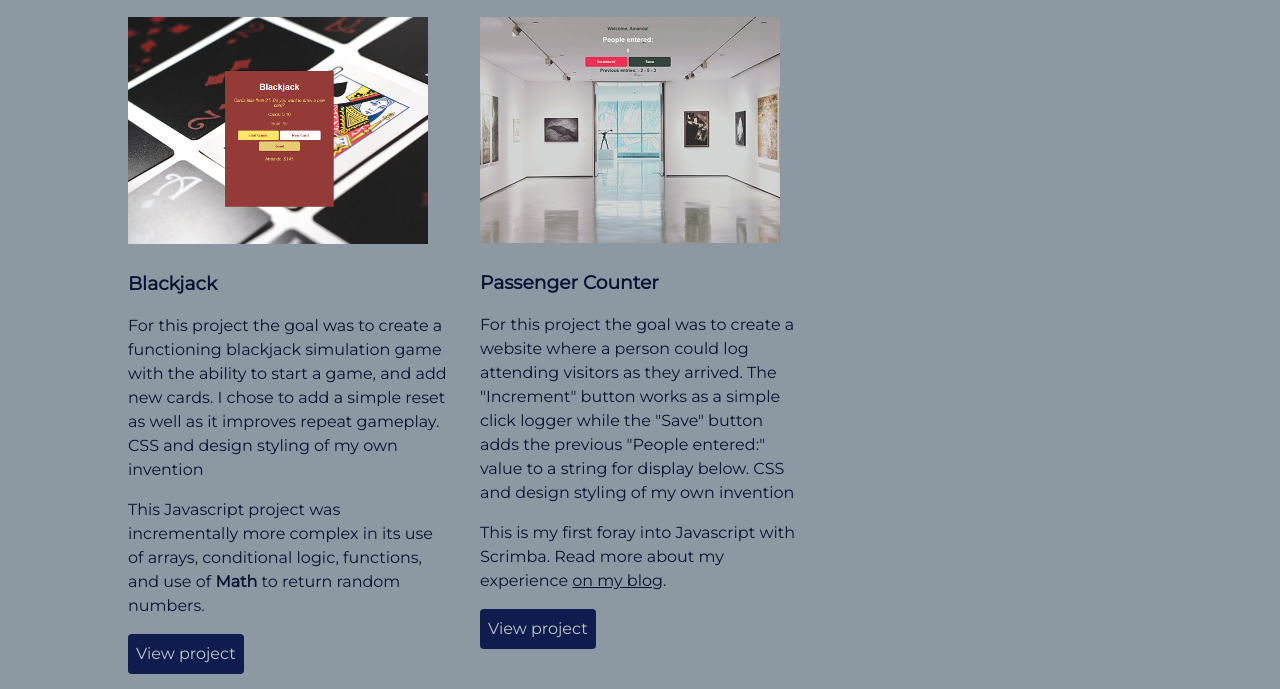
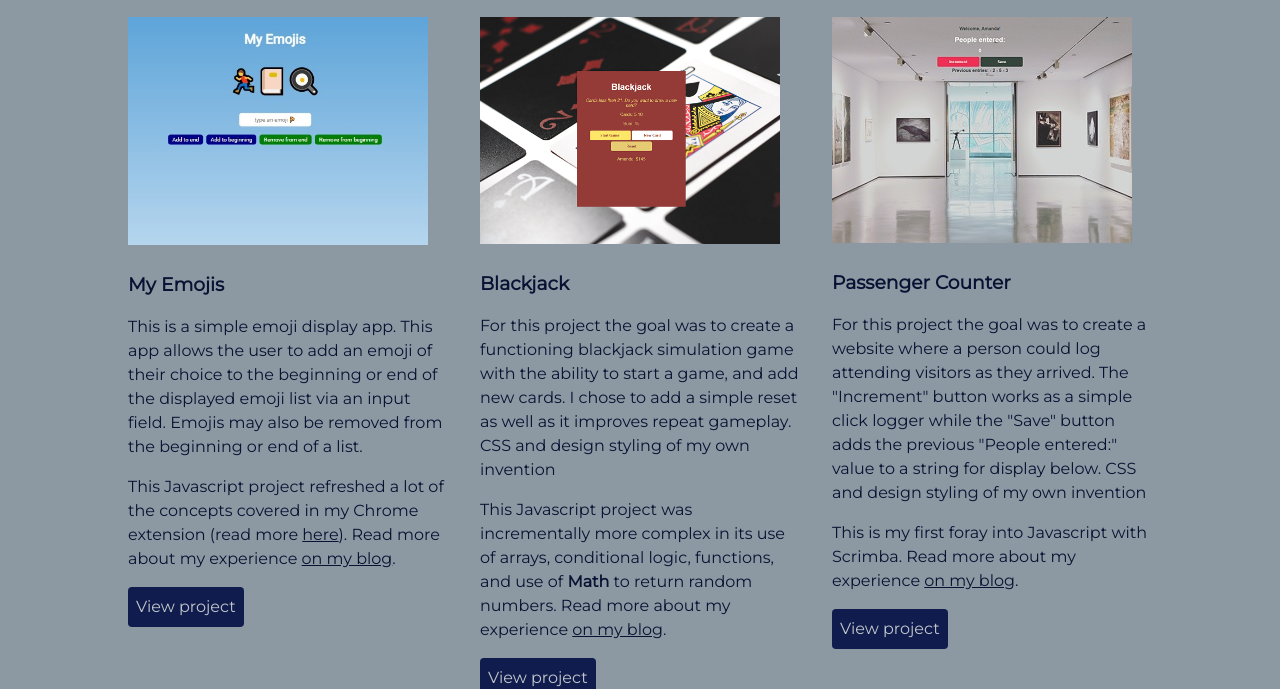
Before and after one commit to atoopdev/Portfolio-website, a plain HTML site: page projects.html in a window 1280 px wide. Shown: the part 760-1449 px from the top of the page. Drawn offline with Linux system fonts and the light colour scheme.

Commit message:
Added emoji project to projects list

```diff
--- a/projects.html
+++ b/projects.html
@@ -64,13 +64,27 @@
                 <div class="projects-list">
                   <!-- start item -->
                   <section class ="project-page-item">
+                    <a href="https://amandatoop.com/projects/scrimba/my-emojis/"><img class="project-img" src="images/emojis.jpg" alt="Screenshot of emoji web app"></a>
+
+                    <h3>My Emojis</h3>
+
+                    <P>This is a simple emoji display app. This app allows the user to add an emoji of their choice to the beginning or end of the displayed emoji list via an input field. Emojis may also be removed from the beginning or end of a list.</P>
+                    <p>This Javascript project refreshed a lot of the concepts covered in my Chrome extension (read more <a href="https://amandatoop.com/blog/2022/01/05/intro-to-javascript-done-and-a-simple-chrome-extension/">here</a>).
+                      Read more about my experience <a href="https://amandatoop.com/blog/2022/01/06/emoji-display-app/">on my blog</a>.
+                    </p>
+                    <a class="btn" href="https://amandatoop.com/projects/scrimba/my-emojis/" target="_blank">View project</a>
+                    </section>
+                    <!-- end -->
+
+                  <!-- start item -->
+                  <section class ="project-page-item">
                     <a href="https://amandatoop.com/projects/scrimba/blackjack/"><img class="project-img" src="images/blackjack-screenshot.jpg" alt="Screenshot of blackjack game"></a>
 
                     <h3>Blackjack</h3>
 
                     <P>For this project the goal was to create a functioning blackjack simulation game with the ability to start a game, and add new cards. I chose to add a simple reset as well as it improves repeat gameplay. CSS and design styling of my own invention</P>
                     <p>This Javascript project was incrementally more complex in its use of arrays, conditional logic, functions, and use of <strong>Math</strong> to return random numbers.
-                      <!-- Read more about my experience <a href="https://amandatoop.com/blog/2021/11/19/first-tiny-javascript-project/">on my blog</a>. -->
+                      Read more about my experience <a href="https://amandatoop.com/blog/2021/12/10/blackjack-game-is-complete/">on my blog</a>.
                     </p>
                     <a class="btn" href="https://amandatoop.com/projects/scrimba/blackjack/" target="_blank">View project</a>
                     </section>
```
Also changed, not shown: index.html (+1 -0 lines), images/emojis.jpg (added).
